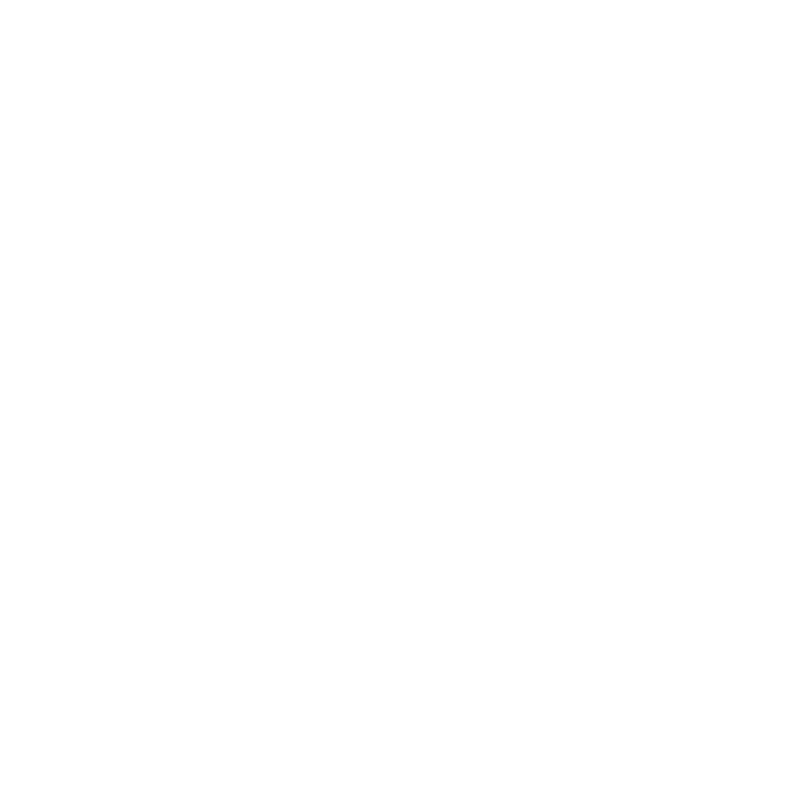
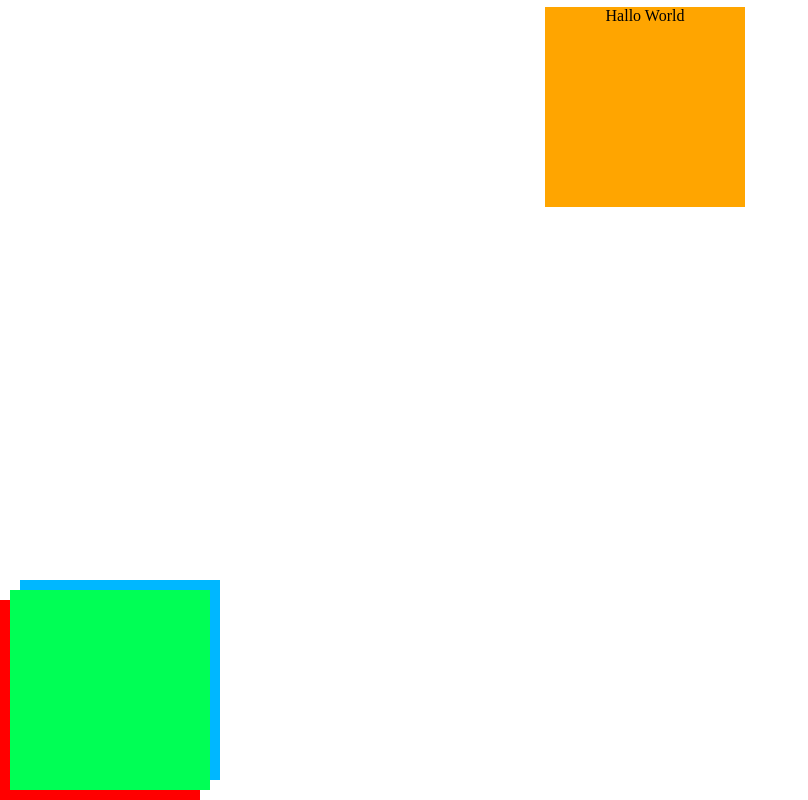
Before and after one commit to FbW-E04-1/breaking-the-flow-viest1, a plain HTML site: page index.html in a window 1280 px wide. Shown: the whole page, without its empty margins (0-808 px from the left). Drawn offline with Linux system fonts and the light colour scheme.

Commit message:
task solution

```diff
--- a/index.html
+++ b/index.html
@@ -8,5 +8,9 @@
     <link rel="stylesheet" href="style.css">
 </head>
 <body>
+    <div class="box halloworld">Hallo World</div>
+    <div class="box box1"></div>
+    <div class="box box2"></div>
+    <div class="box box3"></div>
 </body>
 </html>
--- a/style.css
+++ b/style.css
@@ -3,3 +3,36 @@ html, body {
     padding: 0;
     height: 100%;
 }
+
+.halloworld{
+    background-color: orange;
+    margin:0 auto;
+    position:relative;
+    top: 7px;
+    left: 5px;
+    text-align: center;
+}
+.box{
+    height: 200px;
+    width: 200px;
+}
+.box1{
+background-color:red;
+position:absolute;
+bottom:0;
+left:0;
+}
+.box2{
+background:rgb(0, 255, 85);
+position:absolute;
+bottom:10px;
+left:10px;
+z-index:2;
+}
+.box3{
+background: rgb(0, 183, 255);
+position:absolute;
+bottom:20px;
+left:20px;
+z-index:1;
+}
```
